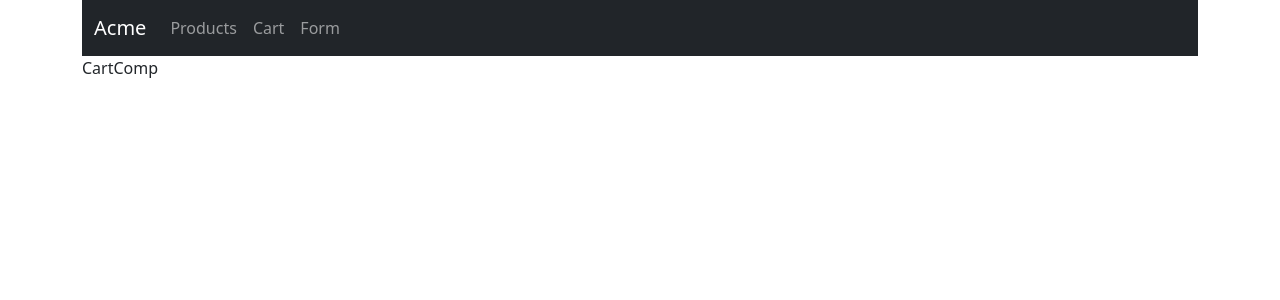
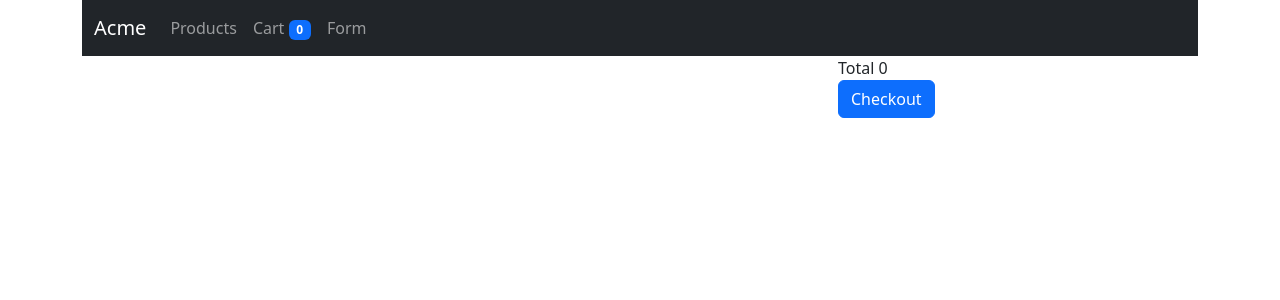
Before and after one commit to BanuPrakash/REACT_JS, a React (Vite) app in the folder ecomapp/: page /cart in a window 1280 px wide. Shown: the top 300 px of the page. Built offline with nearby package versions, Linux system fonts and the light colour scheme.

Commit message:
Context and Reducer

```diff
--- a/ecomapp/src/cart/CartComp.jsx
+++ b/ecomapp/src/cart/CartComp.jsx
@@ -1,7 +1,32 @@
 import React from 'react'
+import { useContext } from 'react'
+import { CartContext } from '../context/CartContextProvider'
+import { Button } from 'react-bootstrap';
+import CartRow from './CartRow';
 
 export default function CartComp() {
+  let {total, cartItems, clearCart} = useContext(CartContext);
   return (
-    <div>CartComp</div>
+    <div className='container'>
+      {
+        cartItems.map(item => <CartRow />)
+      }
+      <div className='row'>
+          <div className='col-md-8'>
+            &nbsp;
+          </div>
+          <div className='col-md-4'>
+            Total {total}
+          </div>
+      </div>
+      <div className='row'>
+          <div className='col-md-8'>
+            &nbsp;
+          </div>
+          <div className='col-md-4'>
+            <Button onClick={clearCart}>Checkout</Button>
+          </div>
+      </div>
+    </div>
   )
 }
--- a/ecomapp/src/cart/CartRow.jsx
+++ b/ecomapp/src/cart/CartRow.jsx
@@ -1,4 +1,3 @@
-import React from 'react'
 
 export default function CartRow() {
   return (
--- a/ecomapp/src/common/NavbarComp.jsx
+++ b/ecomapp/src/common/NavbarComp.jsx
@@ -1,17 +1,22 @@
+import { useContext } from 'react';
 import Container from 'react-bootstrap/Container';
 import Nav from 'react-bootstrap/Nav';
 import Navbar from 'react-bootstrap/Navbar';
+import {Badge} from 'react-bootstrap';
+
 import { Link } from 'react-router-dom';
+import { CartContext } from '../context/CartContextProvider';
 
 
 export default function NavbarComp() {
+  let {quantity} = useContext(CartContext);
   return (
     <Navbar bg="dark" data-bs-theme="dark">
         <Container>
           <Navbar.Brand as={Link} to="/">Acme</Navbar.Brand>
           <Nav className="me-auto">
             <Nav.Link as={Link} to="/products">Products</Nav.Link>
-            <Nav.Link as={Link} to="/cart">Cart</Nav.Link>
+            <Nav.Link as={Link} to="/cart">Cart <Badge>{quantity}</Badge></Nav.Link>
             <Nav.Link>Form</Nav.Link>
           </Nav>
         </Container>
--- /dev/null
+++ b/ecomapp/src/context/CartContextProvider.jsx
@@ -0,0 +1,27 @@
+import { useReducer } from "react";
+import { createContext } from "react";
+import cartReducer from "../reducers/cartReducer";
+
+export const CartContext = createContext();
+
+const initialState =  {
+        cartItems: [],
+        total:0,
+        quantity: 0
+    };
+
+export default function CartContextProvider(props) {
+    let [state, dispatch] = useReducer(cartReducer, initialState);
+    function addToCart(product) {
+        dispatch({type:'ADD_TO_CART', payload: product})
+    }
+    function clearCart() {
+        dispatch({type: 'CLEAR_CART'})
+    }
+    function increment(id) {
+        dispatch({type:'INREMENT', payload: id})
+    }
+    return <CartContext.Provider value={{...state, addToCart, clearCart, increment}}>
+        {props.children}
+    </CartContext.Provider>
+}
--- a/ecomapp/src/main.jsx
+++ b/ecomapp/src/main.jsx
@@ -3,9 +3,12 @@ import { createRoot } from 'react-dom/client'
 import 'bootstrap/dist/css/bootstrap.min.css'
 
 import App from './App.jsx'
+import CartContextProvider from './context/CartContextProvider.jsx'
 
 createRoot(document.getElementById('root')).render(
      <BrowserRouter>
-        <App />
+        <CartContextProvider>
+             <App />
+        </CartContextProvider>
     </BrowserRouter>
 )
--- a/ecomapp/src/products/ProductCard.jsx
+++ b/ecomapp/src/products/ProductCard.jsx
@@ -1,7 +1,10 @@
+import { useContext } from 'react';
 import Button from 'react-bootstrap/Button';
 import Card from 'react-bootstrap/Card';
+import { CartContext } from '../context/CartContextProvider';
 
 export default function ProductCard({product}) {
+  let {addToCart} = useContext(CartContext);
   let {id, title, description, price, images} = product;
   return (
     <div className='col-md-4 my-2'>
@@ -15,7 +18,10 @@ export default function ProductCard({product}) {
       </Card.Body>
       <Card.Footer>
         ${price} &nbsp;
-        <Button variant="primary">Add to Cart</Button>
+        <Button variant="primary"
+          onClick={() => addToCart( {id, title, description, price, images})}>
+            Add to Cart
+        </Button>
       </Card.Footer>
     </Card>
     </div>
--- /dev/null
+++ b/ecomapp/src/reducers/cartReducer.js
@@ -0,0 +1,31 @@
+/* state looks like
+    {
+        cartItems: [],
+        total:0,
+        quantity: 0
+    }
+*/
+export default function cartReducer(state, action) {
+    switch(action.type) {
+        case 'ADD_TO_CART':
+            // payload will be product
+            const item = {...action.payload, qty: 1, amount: action.payload.price}
+            return {
+                cartItems: [...state.cartItems, item],
+                total: state.total + item.amount,
+                quantity: state.quantity + 1
+            }
+        case 'INCREMENT':
+            return state;
+        case 'DECREMENT':
+            return state;
+        case 'CLEAR_CART':
+            return  {
+                        cartItems: [],
+                        total:0,
+                        quantity: 0
+                    }
+        default:
+            return state;
+    }
+}
```
Also changed, not shown: 2 other files (tests, documents, lock files or other folders).
